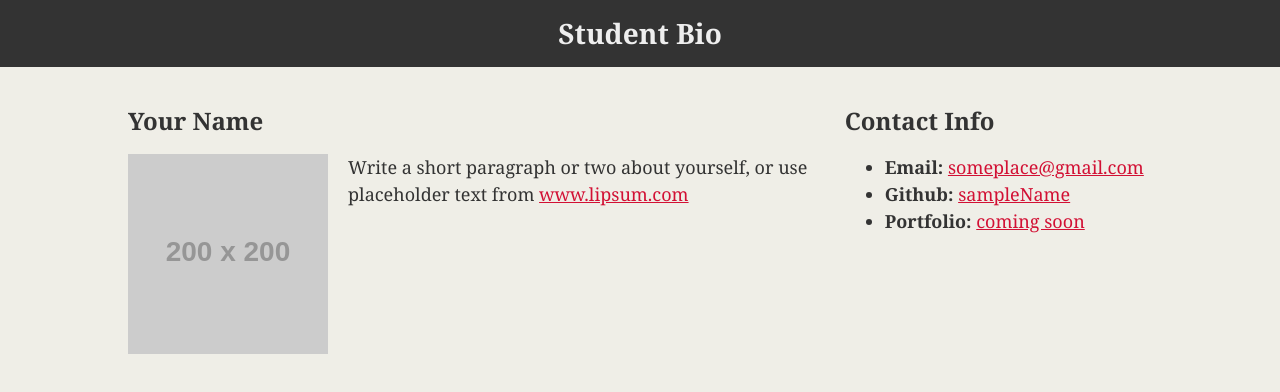
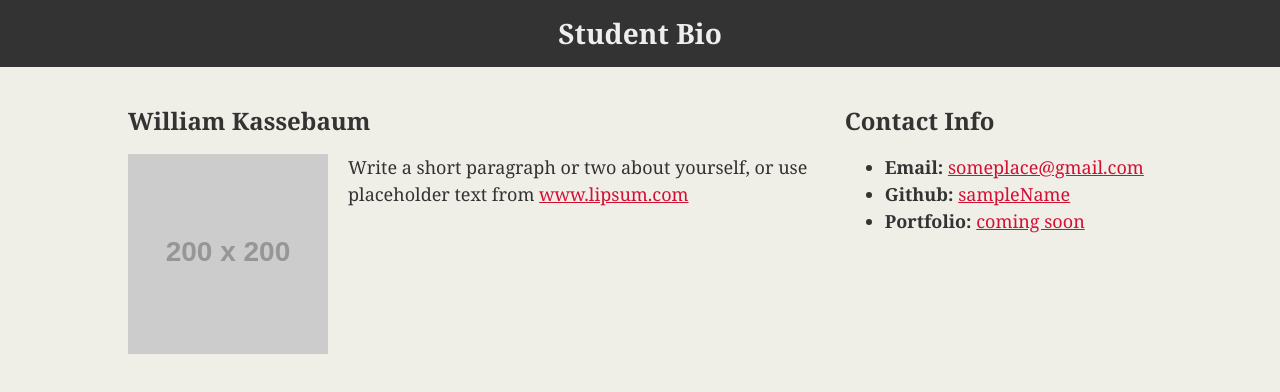
Before and after one commit to wfkinnc/wfkinnc.github.io, a plain HTML site: page index.html in a window 1280 px wide. Drawn offline with Linux system fonts and the light colour scheme; files that its build step writes are made by us from their sources; placeholder pictures from the web are drawn by us.

Commit message:
trying to fix

```diff
--- a/index.html
+++ b/index.html
@@ -19,8 +19,7 @@
 
     <section id="main-bio">
 
-      <h2>Your Name</h2>
-
+      <h2>William Kassebaum</h2>
       <img id="bio-image" src="https://placehold.it/200x200" alt="Your Name">
 
       <p>Write a short paragraph or two about yourself, or use placeholder text from <a href="http://www.lipsum.com/">www.lipsum.com</a></p>
```
Also changed, not shown: assets/img/chatbot.jpg (renamed from index/img/chatbot.jpg), assets/style.css (renamed from index/style.css).
